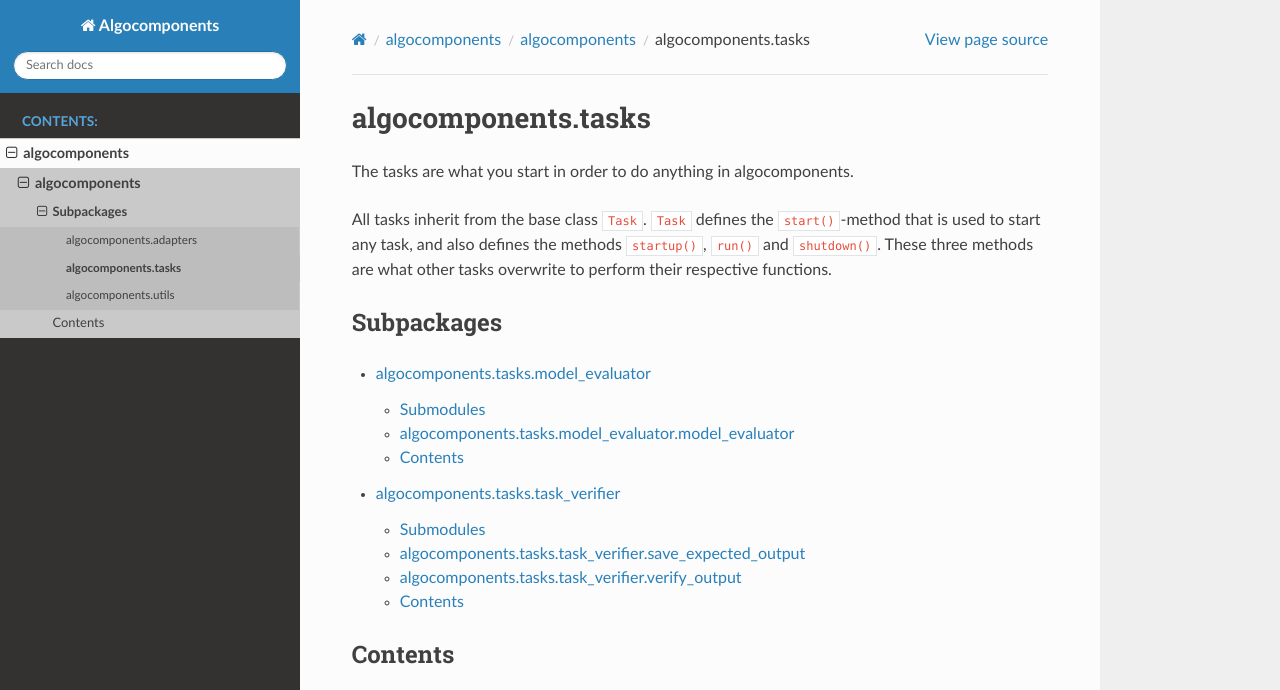
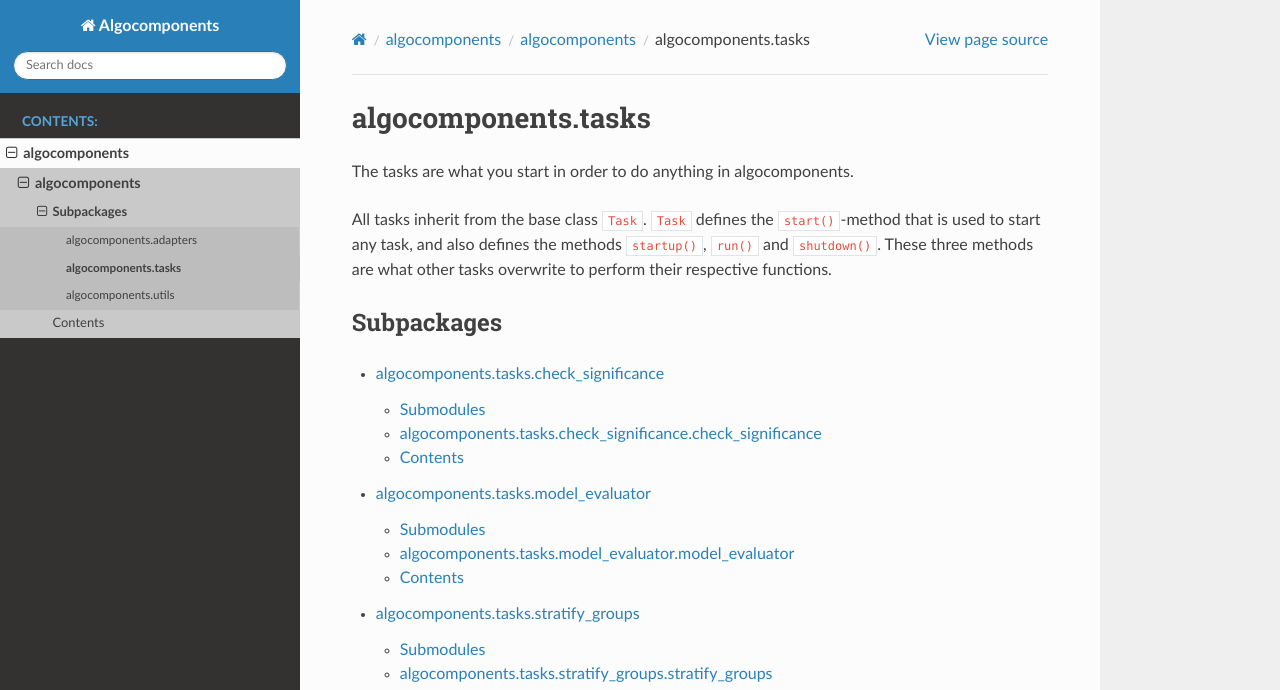
Before and after one commit to AvausInternal/algocomponents, a Sphinx documentation site: the page built from docs/algocomponents.tasks.rst, in a window 1280 px wide and 1223 px high, cut to the strip 0-690 px from the top of the window. Built offline with Sphinx 7.4.7 and the Read the Docs theme 2.0.0, drawn with Linux system fonts in a browser that asks for light colours.

Commit message:
Add documentation files for new classes.

```diff
--- /dev/null
+++ b/docs/algocomponents.tasks.check_significance.rst
@@ -0,0 +1,21 @@
+algocomponents.tasks.check\_significance
+========================================
+
+Submodules
+----------
+
+algocomponents.tasks.check\_significance.check\_significance
+------------------------------------------------------------
+
+.. automodule:: algocomponents.tasks.check_significance.check_significance
+   :members:
+   :undoc-members:
+   :show-inheritance:
+
+Contents
+--------
+
+.. automodule:: algocomponents.tasks.check_significance
+   :members:
+   :undoc-members:
+   :show-inheritance:
--- a/docs/algocomponents.tasks.rst
+++ b/docs/algocomponents.tasks.rst
@@ -11,7 +11,9 @@ Subpackages
 .. toctree::
    :maxdepth: 4
 
+   algocomponents.tasks.check_significance
    algocomponents.tasks.model_evaluator
+   algocomponents.tasks.stratify_groups
    algocomponents.tasks.task_verifier
 
 Contents
--- /dev/null
+++ b/docs/algocomponents.tasks.stratify_groups.rst
@@ -0,0 +1,21 @@
+algocomponents.tasks.stratify\_groups
+=====================================
+
+Submodules
+----------
+
+algocomponents.tasks.stratify\_groups.stratify\_groups
+------------------------------------------------------
+
+.. automodule:: algocomponents.tasks.stratify_groups.stratify_groups
+   :members:
+   :undoc-members:
+   :show-inheritance:
+
+Contents
+--------
+
+.. automodule:: algocomponents.tasks.stratify_groups
+   :members:
+   :undoc-members:
+   :show-inheritance:
```
